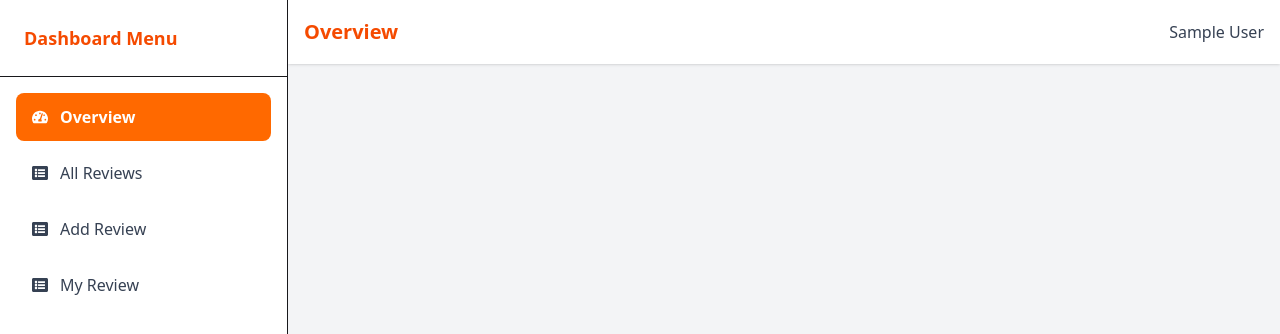
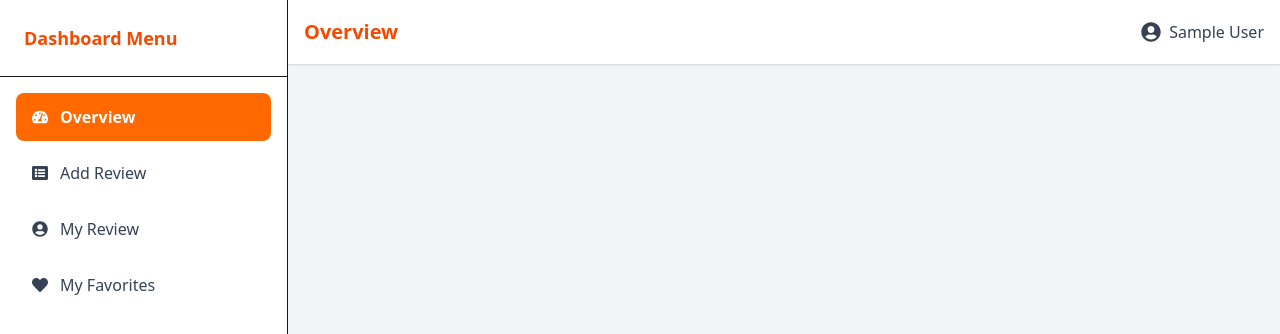
Before and after one commit to Rafi570/Local-Food-Lovers-Network-client, a React (Vite) app: page /dashboard in a window 1280 px wide. Shown: the top 334 px of the page. Built offline with nearby package versions, Linux system fonts and the light colour scheme; no server answers; sample sign-in values are in the browser's storage.

Commit message:
move to some route in dashboard

```diff
--- a/src/Layouts/DashboardLayout.jsx
+++ b/src/Layouts/DashboardLayout.jsx
@@ -1,6 +1,16 @@
 import React from "react";
-import { NavLink, Outlet, useNavigation, useLocation } from "react-router";
-import { FaTachometerAlt, FaListAlt, FaUserCircle } from "react-icons/fa";
+import {
+  NavLink,
+  Outlet,
+  useNavigation,
+  useLocation,
+} from "react-router";
+import {
+  FaTachometerAlt,
+  FaListAlt,
+  FaUserCircle,
+  FaHeart,
+} from "react-icons/fa";
 import Loading from "../components/Loading/Loading";
 import useAuth from "../Hooks/useAuth";
 
@@ -9,15 +19,41 @@ const DashboardLayout = () => {
   const navigation = useNavigation();
   const location = useLocation();
 
+  // 🔹 Dashboard Routes Config (icon + title)
+  const dashboardRoutes = [
+    {
+      path: "/dashboard",
+      title: "Overview",
+      icon: <FaTachometerAlt />,
+    },
+    {
+      path: "/dashboard/add-review",
+      title: "Add Review",
+      icon: <FaListAlt />,
+    },
+    {
+      path: "/dashboard/my-review",
+      title: "My Review",
+      icon: <FaUserCircle />,
+    },
+    {
+      path: "/dashboard/my-favorites",
+      title: "My Favorites",
+      icon: <FaHeart />,
+    },
+  ];
+
+  // 🔹 Show loading on every route change
   if (navigation.state === "loading") {
     return <Loading />;
   }
 
-  // 🔹 Navbar Title based on route
+  // 🔹 Dynamic Navbar Title
   const getTitle = () => {
-    if (location.pathname === "/dashboard") return "Overview";
-    if (location.pathname.includes("all-reviews")) return "All Reviews";
-    return "Dashboard";
+    const currentRoute = dashboardRoutes.find(
+      (route) => route.path === location.pathname
+    );
+    return currentRoute ? currentRoute.title : "Dashboard";
   };
 
   const activeClass =
@@ -29,9 +65,9 @@ const DashboardLayout = () => {
     <div className="drawer lg:drawer-open min-h-screen bg-gray-100">
       <input id="my-drawer-4" type="checkbox" className="drawer-toggle" />
 
-      {/* Main Content */}
+      {/* ================= Main Content ================= */}
       <div className="drawer-content flex flex-col">
-        {/* Top Navbar */}
+        {/* 🔹 Top Navbar */}
         <nav className="navbar bg-white shadow-sm px-4 flex justify-between">
           <div className="flex items-center gap-3">
             <label
@@ -41,27 +77,32 @@ const DashboardLayout = () => {
               ☰
             </label>
 
-            <h1 className="text-xl font-bold text-orange-600">{getTitle()}</h1>
+            <h1 className="text-xl font-bold text-orange-600">
+              {getTitle()}
+            </h1>
           </div>
 
-          {/* User Info */}
+          {/* 🔹 User Info */}
           <div className="flex items-center gap-2 text-gray-700">
-            <span className="font-medium">{user?.displayName || "User"}</span>
+            <FaUserCircle className="text-xl" />
+            <span className="font-medium">
+              {user?.displayName || "User"}
+            </span>
           </div>
         </nav>
 
-        {/* Page Content */}
+        {/* 🔹 Page Content */}
         <div className="p-6 flex-1">
           <Outlet />
         </div>
       </div>
 
-      {/* Sidebar */}
+      {/* ================= Sidebar ================= */}
       <div className="drawer-side">
         <label htmlFor="my-drawer-4" className="drawer-overlay"></label>
 
         <aside className="w-72 bg-white min-h-screen border-r shadow-sm">
-          {/* Sidebar Header */}
+          {/* 🔹 Sidebar Header */}
           <NavLink to="/">
             <div className="p-6 border-b">
               <h2 className="text-lg font-bold text-orange-600">
@@ -70,54 +111,22 @@ const DashboardLayout = () => {
             </div>
           </NavLink>
 
-          {/* Menu */}
+          {/* 🔹 Sidebar Menu */}
           <ul className="p-4 space-y-2">
-            <li>
+            {dashboardRoutes.map((route) => (
+              <li key={route.path}>
                 <NavLink
-                to="/dashboard"
-                end
+                  to={route.path}
+                  end={route.path === "/dashboard"}
                   className={({ isActive }) =>
                     isActive ? activeClass : normalClass
                   }
                 >
-                <FaTachometerAlt />
-                Overview
+                  {route.icon}
+                  {route.title}
                 </NavLink>
               </li>
-
-            <li>
-              <NavLink
-                to="/dashboard/all-reviews"
-                className={({ isActive }) =>
-                  isActive ? activeClass : normalClass
-                }
-              >
-                <FaListAlt />
-                All Reviews
-              </NavLink>
-            </li>
-            <li>
-              <NavLink
-                to="/dashboard/add-review"
-                className={({ isActive }) =>
-                  isActive ? activeClass : normalClass
-                }
-              >
-                <FaListAlt />
-                Add Review
-              </NavLink>
-            </li>
-                        <li>
-              <NavLink
-                to="/dashboard/my-review"
-                className={({ isActive }) =>
-                  isActive ? activeClass : normalClass
-                }
-              >
-                <FaListAlt />
-                My Review
-              </NavLink>
-            </li>
+            ))}
           </ul>
         </aside>
       </div>
--- a/src/components/DetailsReview/DetailsReview.jsx
+++ b/src/components/DetailsReview/DetailsReview.jsx
@@ -93,6 +93,7 @@ const DetailsReview = () => {
         </div>
 
         {/* Review Form */}
+        {user && (
           <div className="mt-6">
             <h2 className="text-xl font-bold mb-4">Add Your Review</h2>
             <form className="flex flex-col space-y-3" onSubmit={handleSubmit}>
@@ -129,6 +130,7 @@ const DetailsReview = () => {
               </button>
             </form>
           </div>
+        )}
       </div>
     </div>
   );
--- a/src/components/Navbar/Navbar.jsx
+++ b/src/components/Navbar/Navbar.jsx
@@ -150,6 +150,14 @@ const Navbar = () => {
                   {/* Protected Add Review Link */}
                   <li>
                     <NavLink
+                      to="/all-reviews"
+                      className="flex items-center gap-2 px-4 py-2 text-gray-700 hover:bg-[#FFF3E0] hover:text-[#FF9800] transition-colors font-semibold"
+                    >
+                      <FaCog /> All Reviews
+                    </NavLink>
+                  </li>
+                  <li>
+                    <NavLink
                       to="/dashboard"
                       className="flex items-center gap-2 px-4 py-2 text-gray-700 hover:bg-[#FFF3E0] hover:text-[#FF9800] transition-colors font-semibold"
                     >
@@ -157,18 +165,7 @@ const Navbar = () => {
                     </NavLink>
                   </li>
 
-
-
                   {/* Profile */}
-                  <li>
-                    <NavLink
-                      to="/my-favorites"
-                      className="flex items-center gap-2 px-4 py-2 text-gray-700 hover:bg-[#FFF3E0] hover:text-[#FF9800] transition-colors font-semibold"
-                    >
-                      <FaHeart /> My Favorites
-                    </NavLink>
-                  </li>
-
 
                   {/* Logout */}
                   <li>
--- a/src/pages/Dashboard/AllReviews/AllReviews.jsx
+++ b/src/pages/AllReviews/AllReviews.jsx
@@ -1,8 +1,6 @@
 import React, { useEffect, useState } from "react";
-import useAuth from "../../../Hooks/useAuth";
-import useAxios from "../../../Hooks/useAxios";
-// import useAxios from "../../Hooks/useAxios";
-// import useAuth from "../../Hooks/useAuth";
+import useAuth from "../../Hooks/useAuth";
+import useAxios from "../../Hooks/useAxios";
 
 const AllReviews = () => {
   const [search, setSearch] = useState("");
@@ -94,7 +92,7 @@ const AllReviews = () => {
   };
 
   return (
-    <div className="max-w-5xl mx-auto">
+    <div className="pt-20 px-4 sm:px-6 lg:px-8 min-h-screen">
       {/* 🔸 Heading */}
       <div className="text-center mb-8 px-2">
         <h1 className="text-2xl sm:text-3xl md:text-5xl font-extrabold text-[#FF6D00] leading-tight">
--- a/src/pages/MyFavorites/MyFavorites.jsx
+++ b/src/pages/Dashboard/MyFavorites/MyFavorites.jsx
@@ -1,6 +1,7 @@
 import React, { useEffect, useState } from "react";
-import useAuth from "../../Hooks/useAuth";
-import useAxios from "../../Hooks/useAxios";
+import useAuth from "../../../Hooks/useAuth";
+import useAxios from "../../../Hooks/useAxios";
+
 
 const MyFavorites = () => {
   const { user } = useAuth();
@@ -30,7 +31,7 @@ const MyFavorites = () => {
   }, [user?.email]);
 
   return (
-    <div className="pt-20 px-4 sm:px-6 lg:px-8 min-h-screen">
+    <div className="max-w-5xl mx-auto">
       {/* Heading */}
       <div className="text-center mb-8">
         <h1 className="text-4xl md:text-5xl font-extrabold text-[#FF6D00] mb-3">
--- a/src/router/Router.jsx
+++ b/src/router/Router.jsx
@@ -10,14 +10,14 @@ import DetailsReview from "../components/DetailsReview/DetailsReview";
 
 import ErrorPage from "../pages/ErrorPage/ErrorPage";
 
-
-import MyFavorites from "../pages/MyFavorites/MyFavorites";
 import AboutUs from "../components/AboutUs/AboutUs";
 import DashboardLayout from "../Layouts/DashboardLayout";
 import AddReview from "../pages/Dashboard/AddReview/AddReview";
-import AllReviews from "../pages/Dashboard/AllReviews/AllReviews";
+
 import Myreview from "../pages/Dashboard/Myreview/Myreview";
 import EditReview from "../pages/Dashboard/EditReview/EditReview";
+import MyFavorites from "../pages/Dashboard/MyFavorites/MyFavorites";
+import AllReviews from "../pages/AllReviews/AllReviews";
 
 export const router = createBrowserRouter([
   {
@@ -51,17 +51,24 @@ export const router = createBrowserRouter([
         Component: AboutUs,
       },
       {
+        path: "/all-reviews",
+        Component: AllReviews,
+        loader: async () => {
+          const res = await fetch(
+            "https://server-site-assingment-10.vercel.app/review"
+          );
+          return res.json();
+        },
+        hydrateFallbackElement: <Loading></Loading>,
+      },
+      {
         path: "/details-review/:id",
         loader: ({ params }) =>
           fetch(
             `https://server-site-assingment-10.vercel.app/foods/${params.id}`
           ).then((res) => res.json()),
         hydrateFallbackElement: <Loading></Loading>,
-        element: (
-          <PrivateRoute>
-            <DetailsReview></DetailsReview>
-          </PrivateRoute>
-        ),
+        element: <DetailsReview></DetailsReview>,
         // Component: DetailsReview,
       },
 
@@ -73,15 +80,6 @@ export const router = createBrowserRouter([
         path: "/auth-register",
         Component: Register,
       },
-
-      {
-        path: "/my-favorites",
-        element: (
-          <PrivateRoute>
-            <MyFavorites></MyFavorites>
-          </PrivateRoute>
-        ),
-      },
     ],
   },
   {
@@ -92,17 +90,6 @@ export const router = createBrowserRouter([
       </PrivateRoute>
     ),
     children: [
-      {
-        path: "all-reviews",
-        Component: AllReviews,
-        loader: async () => {
-          const res = await fetch(
-            "https://server-site-assingment-10.vercel.app/review"
-          );
-          return res.json();
-        },
-        hydrateFallbackElement: <Loading></Loading>,
-      },
       {
         path: "add-review",
         element: (
@@ -127,6 +114,14 @@ export const router = createBrowserRouter([
           </PrivateRoute>
         ),
       },
+      {
+        path: "my-favorites",
+        element: (
+          <PrivateRoute>
+            <MyFavorites></MyFavorites>
+          </PrivateRoute>
+        ),
+      },
     ],
   },
 ]);
```
Lines whose indentation alone changed are shown as unchanged.
